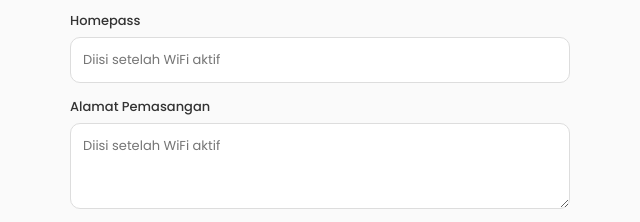
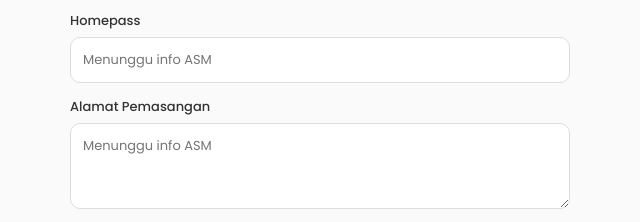
Before and after one commit to amal-macpal1795/mypelanggan, a website: page input-data.html in a window 1280 px wide. Shown: the part 801-1023 px from the top of the page, 320-960 px from the left. Drawn offline with nearby package versions, Linux system fonts and the light colour scheme; no server answers.

Commit message:
Update input-data.html

```diff
--- a/input-data.html
+++ b/input-data.html
@@ -88,11 +88,11 @@
         </div>
         <div class="form-group">
           <label for="homepass">Homepass</label>
-          <input type="text" id="homepass" placeholder="Diisi setelah WiFi aktif">
+          <input type="text" id="homepass" placeholder="Menunggu info ASM">
         </div>
         <div class="form-group">
           <label for="alamat">Alamat Pemasangan</label>
-          <textarea id="alamat" rows="3" placeholder="Diisi setelah WiFi aktif"></textarea>
+          <textarea id="alamat" rows="3" placeholder="Menunggu info ASM"></textarea>
         </div>
         <div class="form-group">
             <fieldset style="border:none; padding:0; margin:0;">
```
